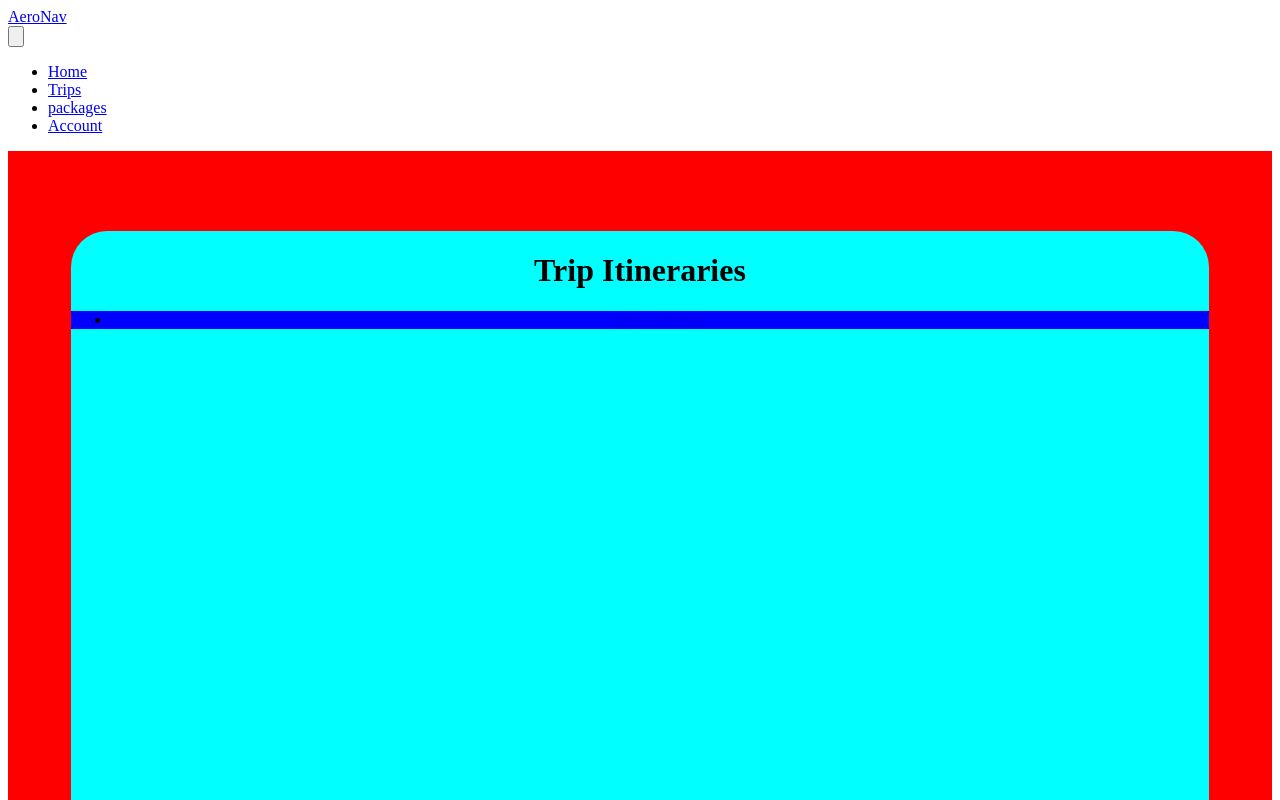
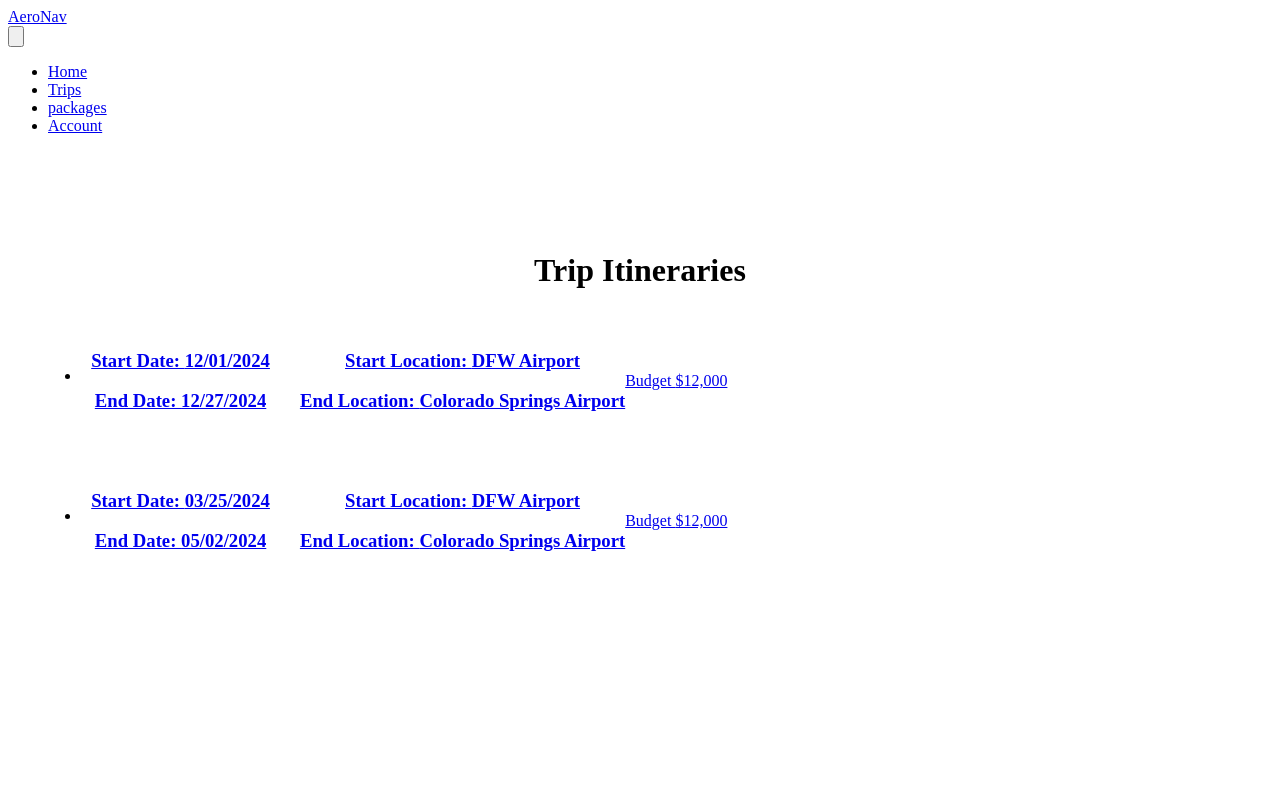
Before and after one commit to Vidssk/Team8, a Next.js app in the folder aeronav/: page /trips in a window 1280 px wide. Shown: the top 800 px of the page. Built offline with nearby package versions, Linux system fonts and the light colour scheme.

Commit message:
Itineraries

```diff
--- a/aeronav/app/trips/page.tsx
+++ b/aeronav/app/trips/page.tsx
@@ -1,13 +1,47 @@
 import '@/styles/Itineraries.css'
 import Itinerary from '@/components/Itinerary'
 
+const trips = [
+  {
+    href: "/itinerary",
+    tripName: "Winter Break",
+    start: "12/01/2024",
+    end: "12/27/2024",
+    startLocation: "DFW Airport",
+    endLocation: "Colorado Springs Airport",
+    budget: "$12,000"
+  },
+  {
+    href: "/itinerary",
+    tripName: "Spring Break",
+    start: "03/25/2024",
+    end: "05/02/2024",
+    startLocation: "DFW Airport",
+    endLocation: "Colorado Springs Airport",
+    budget: "$12,000"
+  },
+  // Add more trip objects as needed
+];
 const page = () => {
   return (
     <div className='Itineraries-Page-Wrapper'>
         <div className='Itineraries-Wrapper'>
         <h1 className='Itineraries-Title'>Trip Itineraries</h1>
         <ul className='Itineraries-list'>
-          <li><Itinerary href="/trip1" text="Trip to florida"/></li>
+          {trips.map((trip,index) => (
+            <li key={index}>
+              <Itinerary
+                Trip={trip}
+                // href={trip.href}
+                // TripName={trip.tripName}
+                // start={trip.start}
+                // end={trip.end}
+                // startLocation={trip.startLocation}
+                // endLocation={trip.endLocation}
+                // budget={trip.budget}
+                />
+            </li>
+          ))}
         </ul>
         </div>
   </div>
--- a/aeronav/components/Itinerary.js
+++ b/aeronav/components/Itinerary.js
@@ -1,10 +1,44 @@
 import Link from "next/link"
-
-function Itinerary( {href, text}) {
+import "@/styles/Itineraries.css"
+// interface FormatTextProps {
+//     TripName: string;
+//     start: string;
+//     end: string;
+//     startLocation: string;
+//     endLocation: string;
+//   }
+  // function FormatText( {TripName, start, end, startLocation, endLocation, budget})
+  // {
+  //   return (
+  //     <div className='Text-Wrapper'>
+  //       <h1 className='TripName'>{TripName}</h1>
+  //       <div className='start-end-Wrapper'>
+  //           <h3 className='start-Wrapper'>{start}</h3>
+  //           <h3 className='end-Wrapper'>{end}</h3>
+  //       </div>
+  //       <div className='Location-Wrapper'>
+  //           <h3 className='Start-Location-Wrapper'>{startLocation}</h3>
+  //           <h3 className='End-Location-Wrapper'>{endLocation}</h3>
+  //       </div>
+  //     <p>Budget {budget}</p>
+  //     </div>
+  //   )
+  // }
+function Itinerary({Trip}) {
     return (
-        <Link href={href}>
-            {text}
-
+      <Link href={Trip.href}>
+          <div className="Itinerary-Link-Wrapper">
+        <h1 className='TripName'>{Trip.TripName}</h1>
+        <div className='start-end-Wrapper'>
+            <h3 className='start-Wrapper'>Start Date: {Trip.start}</h3>
+            <h3 className='end-Wrapper'>End Date: {Trip.end}</h3>
+        </div>
+        <div className='Location-Wrapper'>
+            <h3 className='Start-Location-Wrapper'> Start Location: {Trip.startLocation}</h3>
+            <h3 className='End-Location-Wrapper'>End Location: {Trip.endLocation}</h3>
+        </div>
+      <p>Budget {Trip.budget}</p>
+        </div>
         </Link>
     )
 }
--- a/aeronav/styles/Itineraries.css
+++ b/aeronav/styles/Itineraries.css
@@ -1,11 +1,12 @@
 .Itineraries-Page-Wrapper {
     min-height: 100vh;
-    background-color: red;
+    background-color: var(--primaryBackColor);
     padding-top: 80px;
     display:grid;
 }
+
 .Itineraries-Wrapper {
-    background-color: aqua;
+    /* background-color: aqua; */
     min-height: 45vh;
     margin-bottom: 20px;
     min-width: 90%;
@@ -16,17 +17,71 @@
 }
 
 .Itineraries-Title {
+    color: var(--primaryTextColor);
     font-size: 32px;
     font-weight: bold;
+    animation-duration: 10ms;
 }
 .Itineraries-list {
-    background-color: blue;
+
+    /* background-color: var(--thirdBackColor); */
+    /* padding-top: 10px; */
+    padding:10px;
 }
-/* <div className='Itineraries-Page-Wrapper'>
-<div className='Itineraries-Wrapper'>
-<h1 className='Iteneraries-Title'>Trip Itineraries</h1>
-<ul>
-  <li><Itinerary/></li>
+.Itinerary-Link-Wrapper {
+    margin-bottom:20px;
+    background-color: var(--secondaryBackColor);
+    /* color: red; */
+    display: flex;
+    align-items: center;
+}
+.Itinerary-Link-Wrapper:hover {
+    background-color: var(--thirdBackColor);
+    transition-duration: 200ms;
+}
+.TripName {
+    /* background-color: yellow; */
+    display: flex;
+    width: fit-content;
+    /* padding: 10px; */
+    /* color: red; */
+    font-size: 25px;
+    align-items: center;
+}
+.start-end-Wrapper {
+    display: table-column;
+    padding: 10px;
+    /* background-color: red; */
+}
+.Location-Wrapper {
+    display: flexbox;
+    align-items: center;
+    /* background-color: red; */
+
+    /* align-items: center; */
+}
+.Start-Location-Wrapper, .End-Location-Wrapper {
+    padding-inline: 10px;
+    width: 100%;
+    /* background-color: pink; */
+}
+
+
+.Trip-Itinerary-Wrapper {
+    background-color: red;
+    min-height: 100vh;
+    display: flex;
+    padding-top: 100px;
+    /* align-items: center; */
+    justify-content: center;
+}
+
+/*
+<div className='Itineraries-Page-Wrapper'>
+    <div className='Itineraries-Wrapper'>
+        <h1 className='Iteneraries-Title'>Trip Itineraries</h1>
+        <ul>
+            <li><Itinerary/></li>
 </ul>
 </div>
 </div> */
--- a/aeronav/styles/globals.css
+++ b/aeronav/styles/globals.css
@@ -6,9 +6,9 @@
   margin: 0;
   padding: 0;
   /* font-family: Impact, Haettenschweiler, 'Arial Narrow Bold', sans-serif; */
-  --primaryBackColor: whitesmoke;
-  --secondaryBackColor: rgb(168, 69, 69);
-  --thirdBackColor: #243874;
+  --primaryBackColor: #082467;
+  --secondaryBackColor: #A22C29;
+  --thirdBackColor: #E6E8E6;
   /* --backColor: radial-gradient(ellipse at bottom, #0d1d31 0%, #0c0d13 100%); */
   --primaryTextColor: whitesmoke;
   --secondaryTextColor: black;
```
Also changed, not shown: aeronav/Data/Trip.js (added, +12 -0 lines), aeronav/Data/trips.js (added, +22 -0 lines), aeronav/app/itinerary/page.tsx (added, +14 -0 lines), aeronav/components/TripItinerary.js (added, +29 -0 lines).
